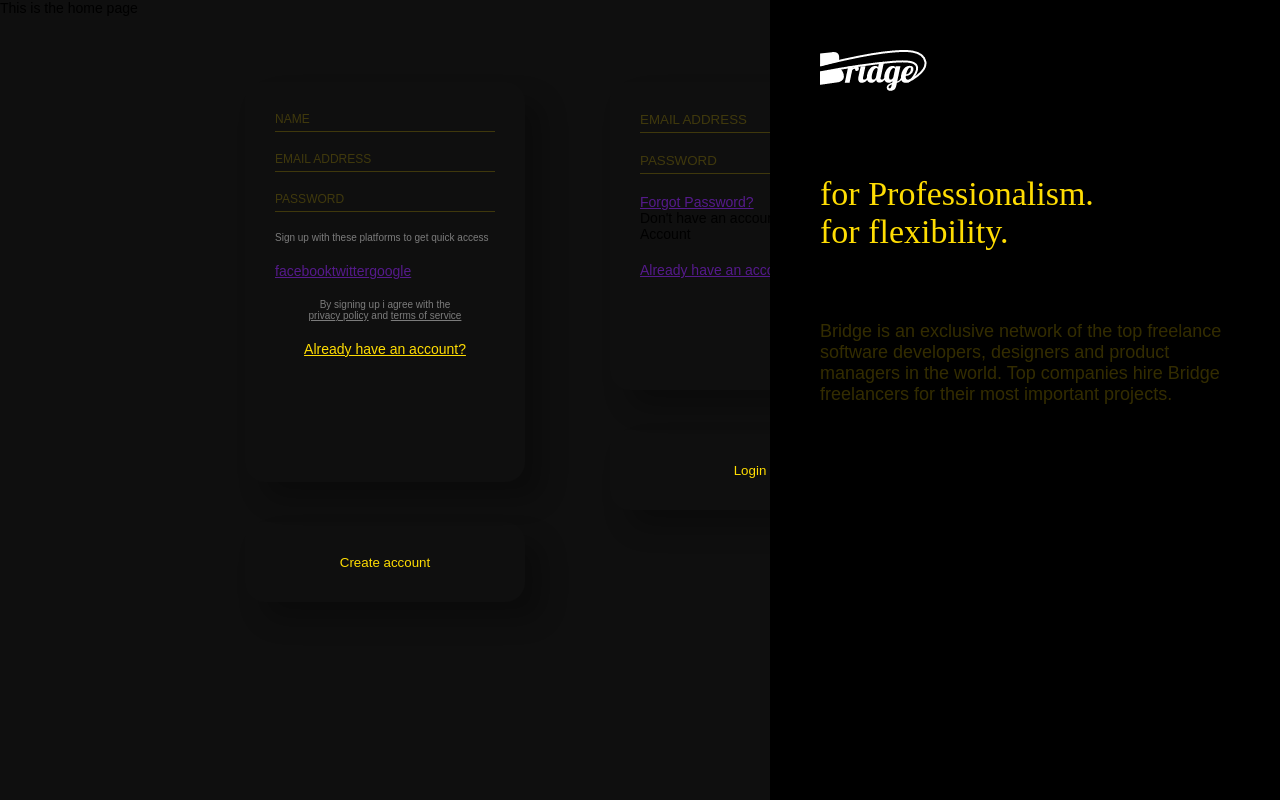
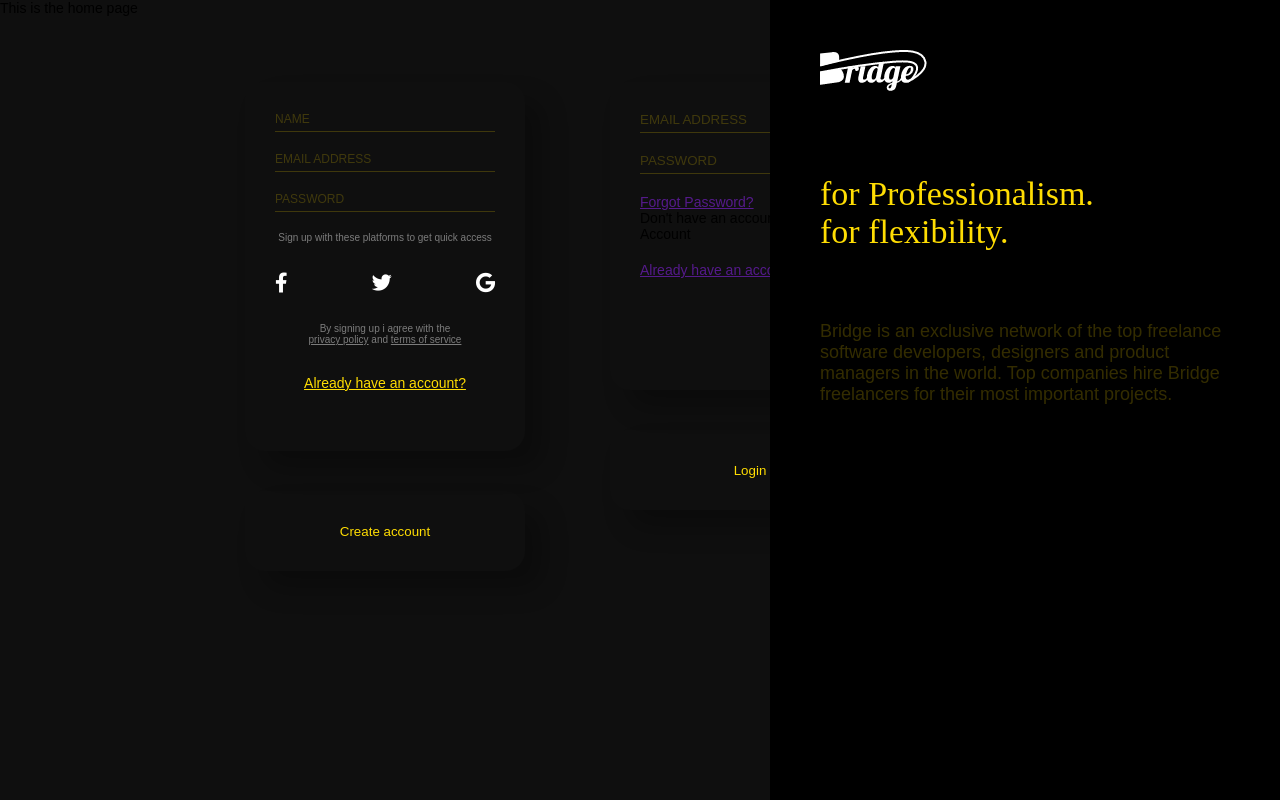
Before and after one commit to VOTJI/Votji.SPA, a React (Create React App) app: page /auth in a window 1280 px wide. Built offline with nearby package versions, Linux system fonts and the light colour scheme.

Commit message:
complete detailed styling of sign up form

```diff
--- a/public/index.html
+++ b/public/index.html
@@ -8,6 +8,7 @@
   <meta name="theme-color" content="#000000" />
   <meta name="description" content="Web site created using create-react-app" />
   <link rel="apple-touch-icon" href="%PUBLIC_URL%/logo192.png" />
+  <link rel="stylesheet" href="https://cdnjs.cloudflare.com/ajax/libs/font-awesome/5.11.2/css/all.min.css">
   <!--
       manifest.json provides metadata used when your web app is installed on a
       user's mobile device or desktop. See https://developers.google.com/web/fundamentals/web-app-manifest/
--- a/src/pages/auth/component/signUp/component/SignUp.jsx
+++ b/src/pages/auth/component/signUp/component/SignUp.jsx
@@ -7,21 +7,21 @@ import { SignUpWrapper, SignUpForm, SignUpButton } from "./styles";
 export const SignUp = () => {
   return (
     <SignUpWrapper>
-      <SignUpForm>
+      <SignUpForm id="signUp-form">
         {input_fields.map(input => {
           const { placeholder, type } = input;
           return <input type={type} placeholder={placeholder} key={placeholder} />;
         })}
         <p>Sign up with these platforms to get quick access</p>
-        <div>
-          <a href="">facebook</a>
-          <a href="">twitter</a>
-          <a href="">google</a>
+        <div className="social-media">
+          <a href=""><i className="fab fa-facebook-f"></i></a>
+          <a href=""><i className="fab fa-twitter"></i></a>
+          <a href=""><i className="fab fa-google"></i></a>
         </div>
         <p className="privacy">By signing up i agree with the <br /><a>privacy policy</a> and <a>terms of service</a></p>
         <a href="" >Already have an account?</a>
       </SignUpForm>
-      <SignUpButton>
+      <SignUpButton form="signUp-form">
         Create account
     </SignUpButton>
     </SignUpWrapper>
--- a/src/pages/auth/component/signUp/component/styles.js
+++ b/src/pages/auth/component/signUp/component/styles.js
@@ -8,7 +8,6 @@ export const SignUpWrapper = styled.div`
 
 export const SignUpForm = styled.form`
   width: 280px;
-  height: 400px;
   padding: 30px;
   border-radius: 20px;
   box-shadow: 18px 18px 25px #00000040;
@@ -33,19 +32,26 @@ export const SignUpForm = styled.form`
   }
 
   p{
-    margin-bottom: 20px;
+    margin-bottom: 30px;
     font-size: 10px;
     color: #E6E6E6;
     opacity: 0.5;
+    text-align: center;
   }
 
-  div{
-    margin-bottom: 20px;
+  .social-media{
+    margin-bottom: 30px;
+    display: flex;
+    justify-content: space-between;
+
+    i{
+      color: #ffffff;
+      font-size: 20px;
+    }
   }
 
   .privacy{
-    margin: 0 auto 20px;
-    text-align: center;
+    margin: 0 auto 30px;
 
     a{
       text-decoration: underline;
@@ -56,6 +62,7 @@ export const SignUpForm = styled.form`
     color: #FFDD03;
     display: flex;
     justify-content: center;
+    margin-bottom: 30px;
   }
 `;
 
```
